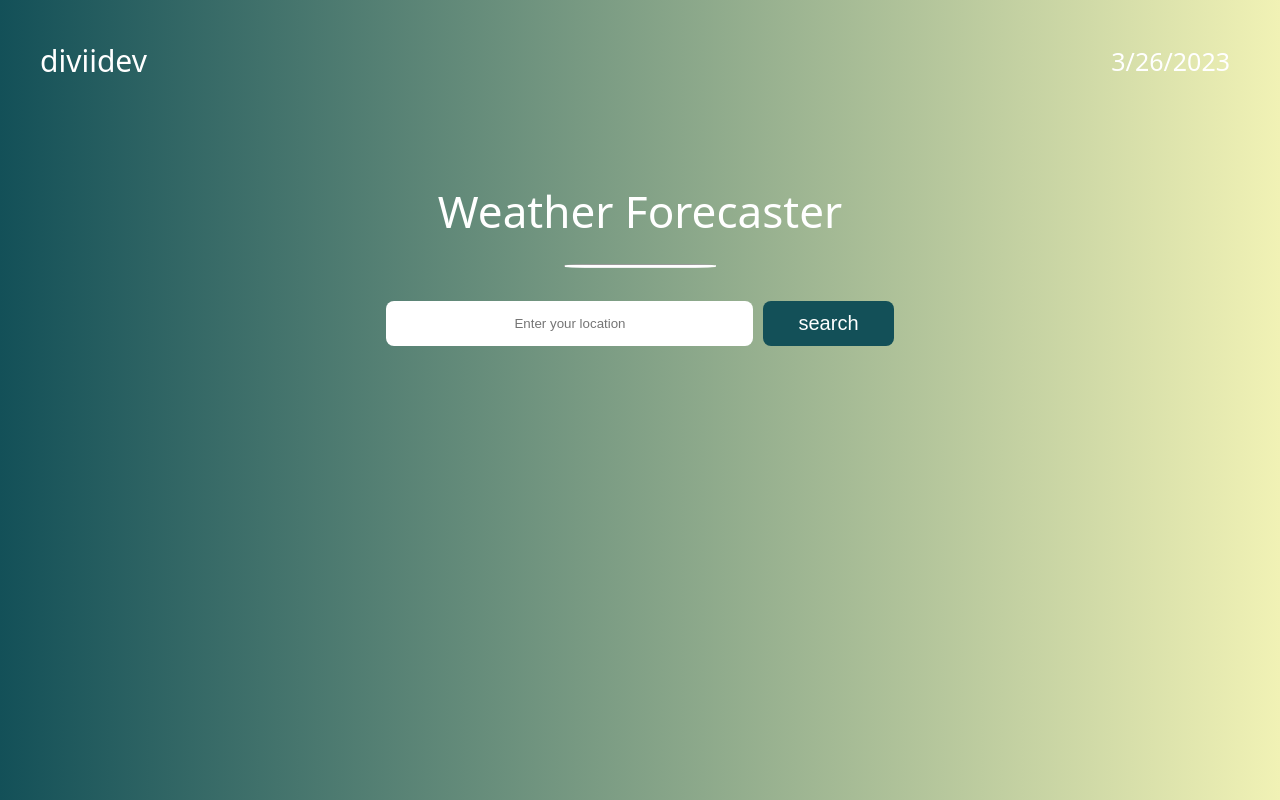
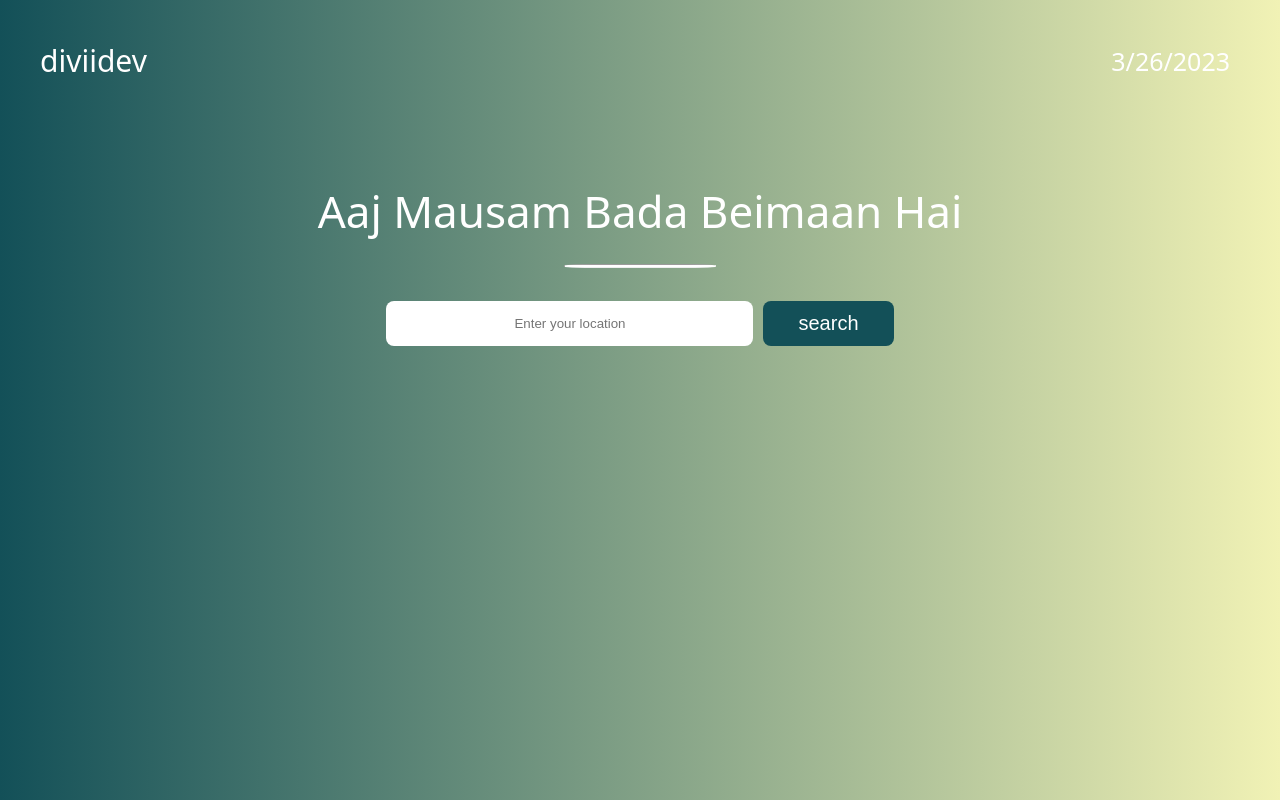
Before and after one commit to diviidev/weather-forecast, a plain HTML site: page index.html in a window 1280 px wide. Drawn offline with Linux system fonts and the light colour scheme.

Commit message:
Update index.html

```diff
--- a/index.html
+++ b/index.html
@@ -17,7 +17,7 @@
         <div id="head2"></div>
       </div>
       <div id="body">
-        <div id="body1">Weather Forecaster</div>
+        <div id="body1">Aaj Mausam Bada Beimaan Hai</div>
       </div>
       <hr class="line" />
       <div id="body2">
```
